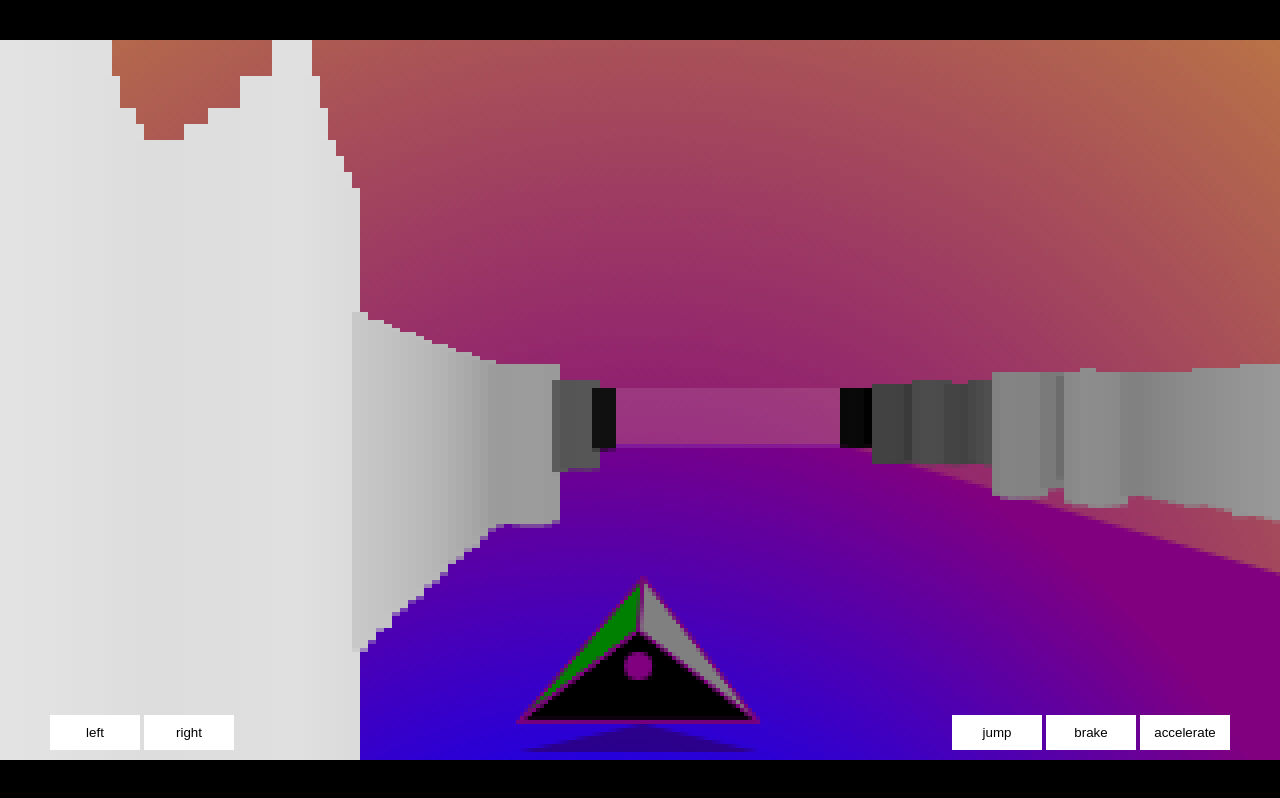
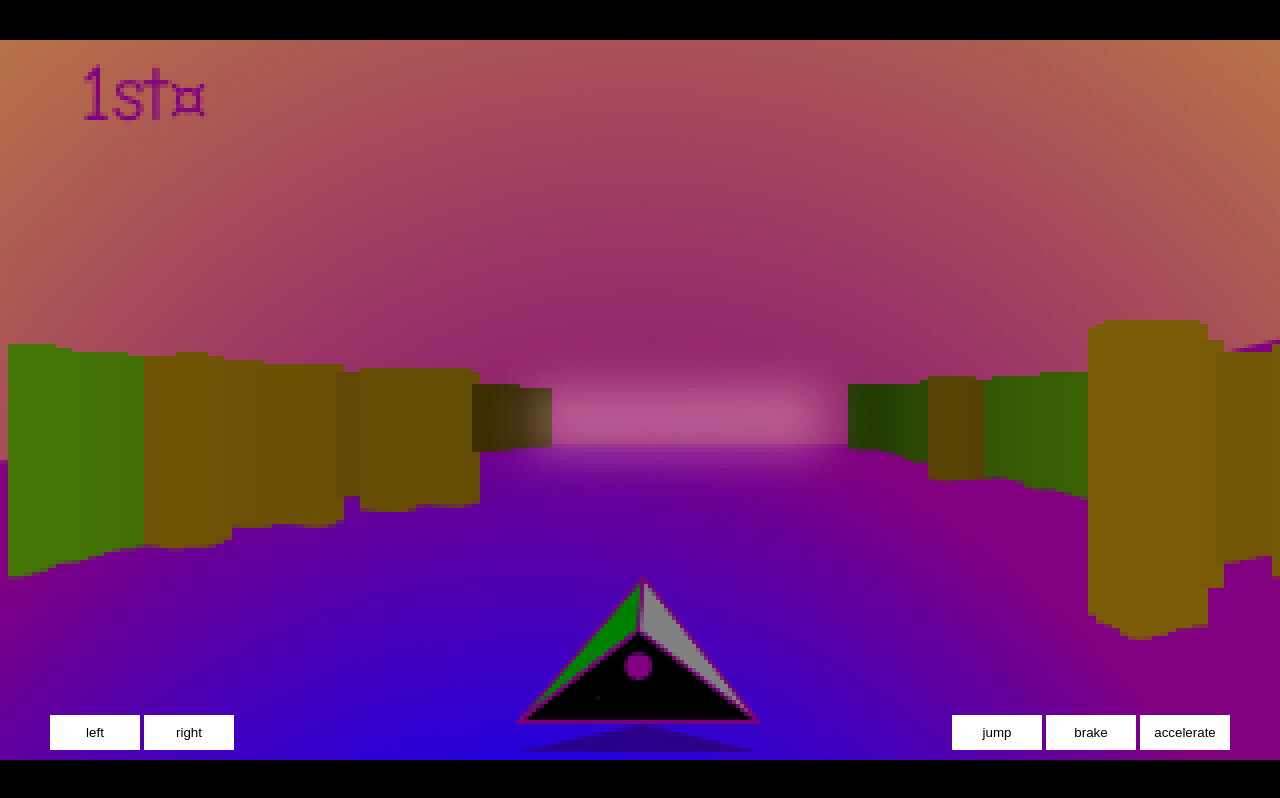
Before and after one commit to fabiosantoscode/js13k-2024, a website: page index.html in a window 1280 px wide. Drawn offline with Linux system fonts and the light colour scheme.

Commit message:
random improvements

```diff
--- a/build.js
+++ b/build.js
@@ -41,6 +41,7 @@ async function buildZip() {
     writeFileSync('/tmp/js13k/.build/index.html', html)
 
     console.log(execSync(`zip -9 build.zip /tmp/js13k/.build/index.html`).toString())
+    console.log(execSync(`ls -al build.zip`).toString())
     console.log(execSync(`ls -alh build.zip`).toString())
 
     execSync(`mv build.zip /tmp/js13k/.build/`)
--- a/game.js
+++ b/game.js
@@ -13,22 +13,12 @@ let FORTY_FIVE_DEG_DIST = 0.707
 
 let UPDATES_PER_SECOND = 42 // ~1000/24
 let FOV = (1.5708 /* 90deg in radians */) / 2
+let CURRENT_FOV = (1.5708 /* 90deg in radians */) / 2
+let FOV_FAST = FOV + 0.8
 let RENDER_DIST = 40
 
 
-let map =
-`xx             x xx
-xx               xx
-xx            x  xx
-xx               xx
-xx               xx
-xx               xx
-xx               xx
-xx               xx
-xx               xx
-xx               xx
-xxx              xx
-`.repeat(10).trim().split('\n').map(xs => xs.split('').map(x => x === 'x'))
+let map = range(1000, _=>range(20, (_, i)=>i==0||i==19))
 let map_len_x = map[0].length
 let map_len_y = map.length
 
@@ -51,7 +41,12 @@ let wrap_around = (start, end, value) => {
   if (value > end) return start + (value - end)
   return value
 }
-
+let gradually_change = (value, inertia = 0.1) => {
+  return (newvalue) => {
+    value = value == null ? newvalue : lerp(value, newvalue, inertia)
+    return value
+  }
+}
 let map_collide_ray = (curX, curY, direction) => {
   let ix
   let iy
@@ -81,9 +76,8 @@ let map_collide_ray = (curX, curY, direction) => {
       break;
     }
 
-    if (map_collide_point(ix, iy) || map_collide_point(ix2, iy2)) {
-      return [curX, curY, dist]
-    }
+    if (map_collide_point(ix, iy))return[ix,iy,dist]
+    if (map_collide_point(ix2, iy2))return[ix2,iy2,dist]
   }
 
   return []
@@ -122,27 +116,38 @@ onkeyup = setKey()
 for (let button of document.all){
   let k = button.getAttribute('key')
   if (k) {
-    button.onpointerdown = () => keys[k] = 1
-    button.onpointerup = () => keys[k] = 0
+    button.onpointerdown = e => {
+      e.preventDefault()
+      keys[k] = 1
+      button.setPointerCapture(e.pointerId)
+    }
+    button.onpointerup = e => {
+      e.preventDefault()
+      keys[k] = 0
+      button.releasePointerCapture(e.pointerId)
+    }
   }
 }
 c.onclick = resolveFirstHumanInteraction
 
 let isKeyPressed = k => !!keys[k]
 
-let update = () => (
+let update = () => {
+  updateWorld()
   updatePlayer()
-)
+  updateGoal()
+}
 
 let iter_step = 2
-let draw = () => (
-  drawWorld(),
+let draw = () => {
+  drawWorld()
   drawPlayer()
-)
+  drawGoal()
+}
 
-let doFrame = () => (
-  update(),
-  draw(),
+let doFrame = () => {
+  update()
+  draw()
   setTimeout(doFrame, UPDATES_PER_SECOND)
-)
+}
 domLoadEvent.then(doFrame)
--- /dev/null
+++ b/goal.js
@@ -0,0 +1,11 @@
+
+let game_position = 1
+
+let updateGoal = () => {}
+let drawGoal = () => {
+    let nx = ['th','st¤','nd','rd']
+    let th = nx[game_position] || nx[0]
+    ctx.font = '20px sans-serif'
+    ctx.font = "20px 'Comic Sans MS'"
+    ctx.fillText(`${game_position}${th}`, 20, 20)
+}
--- a/index.html
+++ b/index.html
@@ -3,7 +3,7 @@
 <meta name=viewport content="width=device-width">
 <style>
 canvas{x-image-rendering:-moz-crisp-edges;image-rendering:pixelated;width:100%;height:auto;}
-*{padding:0;margin:0}
+*{padding:0;margin:0;user-select:none;}
 html,body,.sc{height:100%;overflow:hidden;background:black;line-height:1;}
 .sc{display:flex;justify-content: center; align-items: center;}
 button,x-hole{width: 30%;height:35px;border: none;background: white;display: inline-block;padding: 0;margin: 0;min-width: 0;}
@@ -28,3 +28,4 @@ x-hole{opacity:0;}
 <script src="player.js"></script>
 <script src="music.js"></script>
 <script src="fullscreen.js"></script>
+<script src="goal.js"></script>
--- a/package.json
+++ b/package.json
@@ -4,8 +4,8 @@
   "main": "build.js",
   "type": "module",
   "scripts": {
-    "start": "nodemon --ignore game.js --ignore fullscreen.js --ignore music.js ./build.js serve",
-    "start-compressed": "nodemon --ignore game.js --ignore player.js --ignore fullscreen.js --ignore music.js ./build.js serve --compressed",
+    "start": "nodemon --ignore game.js --ignore player.js --ignore fullscreen.js --ignore music.js --ignore hud.js --ignore world.js ./build.js serve",
+    "start-compressed": "nodemon --ignore game.js --ignore player.js --ignore fullscreen.js --ignore music.js --ignore hud.js --ignore world.js ./build.js serve --compressed",
     "build": "node ./build.js build",
     "deploy": "node ./build.js build && gh-pages -d /tmp/js13k/.build"
   },
--- a/player.js
+++ b/player.js
@@ -1,4 +1,4 @@
-let player_x = 5
+let player_x = 9
 let player_y = 5
 let player_z = 3
 let player_natural_z = 1
@@ -26,7 +26,7 @@ let updatePlayer = () => {
     let mov_z = 0
 
     if (isKeyPressed('w')) mov_y += 1
-    if (isKeyPressed('s')) mov_y -= 1
+    if (isKeyPressed('s')) mov_y -= .5
 
     if (isKeyPressed('a')) mov_x -= 1
     if (isKeyPressed('d')) mov_x += 1
@@ -247,7 +247,7 @@ let drawPlayer = () => {
   if (burn_intensity > 0.5) {
     ctx.fillStyle = 'yellow'
     ctx.globalAlpha = burn_intensity > 0.5
-      ? Math.sin(burning * 1.5) > (random() - 0.5)
+      ? sin(burning * 1.5) > (random() - 0.5)
       : (10 * burnNumber(burn_intensity + random())) ** 2
     ctx.beginPath()
     ctx.arc(...top, burnNumber(burn_intensity + random()) * 20, 0, TAU)
@@ -259,7 +259,7 @@ let drawPlayer = () => {
   ctx.fillStyle = 'orange'
 
   ctx.globalAlpha = burn_intensity > 0.5
-    ? Math.sin(burning * 1.5) > (random() - 0.5)
+    ? sin(burning * 1.5) > (random() - 0.5)
     : (10 * burn_intensity) ** 2
   ctx.beginPath()
   ctx.arc(...top, burnNumber(burn_intensity + random()) * 14, 0, TAU)
@@ -269,7 +269,57 @@ let drawPlayer = () => {
   top[1] -= 1
   ctx.fillStyle = prev_mov_y > default_mov_y ? 'red' : 'purple'
   ctx.globalAlpha = burnNumber(burn_intensity + random()) > 0.5
-    ? Math.sin(burning * 1.5) > (random() - 0.5)
+    ? sin(burning * 1.5) > (random() - 0.5)
+    : (10 * burnNumber(burn_intensity + random())) ** 2
+  ctx.beginPath()
+  ctx.arc(...top, burnNumber(burn_intensity + random()) * 10, 0, TAU)
+  ctx.fill()
+  ctx.globalAlpha = 1
+
+  // SMALLER BOTTOM BURNERS
+  burn_intensity *= .1
+
+  // BOTTOM LEFT BURNER
+  top[0] -= 10
+  top[1] += 8
+  top[1] += 1
+  ctx.fillStyle = 'orange'
+
+  ctx.globalAlpha = burn_intensity > 0.5
+    ? sin(burning * 1.5) > (random() - 0.5)
+    : (10 * burn_intensity) ** 2
+  ctx.beginPath()
+  ctx.arc(...top, burnNumber(burn_intensity + random()) * 14, 0, TAU)
+  ctx.fill()
+  ctx.globalAlpha = 1
+
+  top[1] -= 1
+  ctx.fillStyle = prev_mov_y > default_mov_y ? 'red' : 'purple'
+  ctx.globalAlpha = burnNumber(burn_intensity + random()) > 0.5
+    ? sin(burning * 1.5) > (random() - 0.5)
+    : (10 * burnNumber(burn_intensity + random())) ** 2
+  ctx.beginPath()
+  ctx.arc(...top, burnNumber(burn_intensity + random()) * 10, 0, TAU)
+  ctx.fill()
+  ctx.globalAlpha = 1
+
+  // BOTTOM RIGHT BURNER
+  top[0] += 20
+  top[1] += 1
+  ctx.fillStyle = 'orange'
+
+  ctx.globalAlpha = burn_intensity > 0.5
+    ? sin(burning * 1.5) > (random() - 0.5)
+    : (10 * burn_intensity) ** 2
+  ctx.beginPath()
+  ctx.arc(...top, burnNumber(burn_intensity + random()) * 14, 0, TAU)
+  ctx.fill()
+  ctx.globalAlpha = 1
+
+  top[1] -= 1
+  ctx.fillStyle = prev_mov_y > default_mov_y ? 'red' : 'purple'
+  ctx.globalAlpha = burnNumber(burn_intensity + random()) > 0.5
+    ? sin(burning * 1.5) > (random() - 0.5)
     : (10 * burnNumber(burn_intensity + random())) ** 2
   ctx.beginPath()
   ctx.arc(...top, burnNumber(burn_intensity + random()) * 10, 0, TAU)
--- a/world.js
+++ b/world.js
@@ -1,17 +1,61 @@
+let prev_player_y
+let updateWorld = () => {
+  let third = (map_len_y / 3) | 0,i,x
+  let generate_invisible_part_of_the_map = when_over => {
+    // start RENDER_DIST ahead (so the player doesn't see)
+    // and then go on for 2/3 of the map.
+    let y = (when_over + RENDER_DIST + 30) % map_len_y
+    for (i = 0; i < third*2; i++) {
+      y = y + 1
+      if (y >= map_len_y) y = 0
+
+      for (x=0;x<map_len_x;x++){map[y][x]=!(x>0&&x<map_len_x-1)}
+      for (x = 3; --x>0;) {
+        map[y][x] = random() > 0.85
+      }
+      map[y][4] = random() > 0.95
+      map[y][map_len_x-5] = random() > 0.95
+      for (x = map_len_x - 3; ++x<map_len_x;) {
+        map[y][x] = random() > 0.85
+      }
+    }
+  }
+  if (!prev_player_y) {
+    // generate first chunks
+    generate_invisible_part_of_the_map(third * 2)
+  } else {
+    for (let when_over of [third,third * 2,(third * 3)-4]) {
+      if (prev_player_y < when_over && player_y > when_over) {
+        generate_invisible_part_of_the_map(when_over)
+      }
+    }
+  }
+  prev_player_y = player_y
+}
+/** @returns {Array<[x, hit_x, hit_y, distance]>} */
+let get_distance_buffer = () => {
+  let x = 0
+  return range(((canvasWidth + 20) / iter_step) | 0, () => {
+    x += iter_step
+    let angle = lerp(-CURRENT_FOV, CURRENT_FOV, x/canvasWidth)
+    let [hit_x,hit_y,distance] = map_collide_ray(player_x, player_y, angle)
+
+    return [x, hit_x, hit_y, distance]
+  });
+}
+
 let drawWorld = () => {
-  let x = -10, y = -10, dist
+  // Change FOV according to speed
+  let target_fov =
+    clamp(FOV, FOV_FAST, remap(default_mov_y, player_speed, FOV, FOV_FAST, delayed_mov_y))
+  // (1-((1-clamp(0, 1, inv_lerp(default_mov_y, player_speed, delayed_mov_y))) ** 2)) * -.25
+  CURRENT_FOV = lerp(CURRENT_FOV, target_fov, 0.1)
+  let how_fast_are_we = inv_lerp(FOV, FOV_FAST, CURRENT_FOV)
+
   // sky above, gray below
-  let z_center = (halfHeight  -  (-(canvasHeight * player_z) / RENDER_DIST))
-  while ((y+=4) < canvasHeight) {
-    dist = abs(y - z_center)
-    dist = inv_lerp(0, z_center, dist)
-    dist = lerp(.3, .6, dist)
-    dist *= 100
-    ctx.fillStyle = `hsl(88, ${dist}%, ${dist}%)`
-    ctx.fillRect(0, y, canvasWidth, 10)
-  }
+  let z_center = (halfHeight - (-(canvasHeight * player_z) / RENDER_DIST))
 
-  let wallHeight = distance => (canvasHeight * 3.1) / distance
+  let wallHeight = distance => (canvasHeight * 3.1 + 8.1 * (1+how_fast_are_we)) / distance
   let x_start = 0
   let x_end = 0
 
@@ -20,11 +64,8 @@ let drawWorld = () => {
   let first_wall_top=0
   let last_wall_top=0
 
-  let distance_buffer = range(((canvasWidth + 20) / iter_step) | 0, () => {
-    let angle = lerp(-FOV, FOV, x/canvasWidth)
-    let distance = map_collide_ray(player_x, player_y, angle)[2]
+  let distance_buffer = get_distance_buffer().map(([x, hit_x, hit_y, distance]) => {
     let height = wallHeight(distance) || 0
-    x += iter_step
 
     if (!distance || distance > RENDER_DIST) {
       if (x < halfWidth && !x_start) x_start = x + iter_step
@@ -44,7 +85,7 @@ let drawWorld = () => {
     first_wall_top ||= z_offset
     first_wall_bottom ||= z_offset + height
 
-    return [x, distance, z_offset, height]
+    return [x, hit_x, distance, z_offset, height]
   });
 
   let abyss_h = wallHeight(RENDER_DIST)
@@ -78,19 +119,25 @@ let drawWorld = () => {
   ctx.lineTo(0, (first_wall_bottom + first_wall_top) / 2);
   ctx.fill();
 
+  for (let [x, hit_x, distance, z_offset, height] of distance_buffer) {
+    let how_far = inv_lerp(RENDER_DIST, 0, distance)
+    how_far = clamp(0, 1, how_far)
+
+    ctx.fillStyle =
+      hit_x === 0 || hit_x === map_len_x - 1
+        ? `hsl(86deg, 90%, ${lerp(10,30,how_far)}%)`
+        : `hsl(44deg, 90%, ${lerp(10,30,how_far)}%)`
+    ctx.fillRect(x, z_offset, 4, height)
+  }
+
   // Draw the abyss
   if (x_start && x_end) {
-    ctx.fillStyle = 'rgba(255,255,255,0.1)'
-    ctx.fillRect(abyss_x1, abyss_y1, x_end - x_start, (abyss_h|0) + 2)
-  }
-
-  for (let [x, distance, z_offset, height] of distance_buffer) {
-    let inv_distance = inv_lerp(0, RENDER_DIST, distance)
-
-    inv_distance = clamp(0, distance, inv_distance)
-    let col = lerp(255, 0, inv_distance)
-
-    ctx.fillStyle = `rgb(${col}, ${col}, ${col})`
-    ctx.fillRect(x, z_offset, 4, height)
+    ctx.filter = 'blur(6px)'
+    ctx.fillStyle = 'rgba(255,200,200,.4)'
+    ctx.fillRect(abyss_x1_gradual(abyss_x1), abyss_y1, abyss_w_gradual(x_end - x_start), abyss_h_gradual((abyss_h|0) + 2))
+    ctx.filter = 'none'
   }
 }
+let abyss_x1_gradual = gradually_change()
+let abyss_w_gradual = gradually_change()
+let abyss_h_gradual = gradually_change()
```
Also changed, not shown: music.js (+7 -1 lines).
